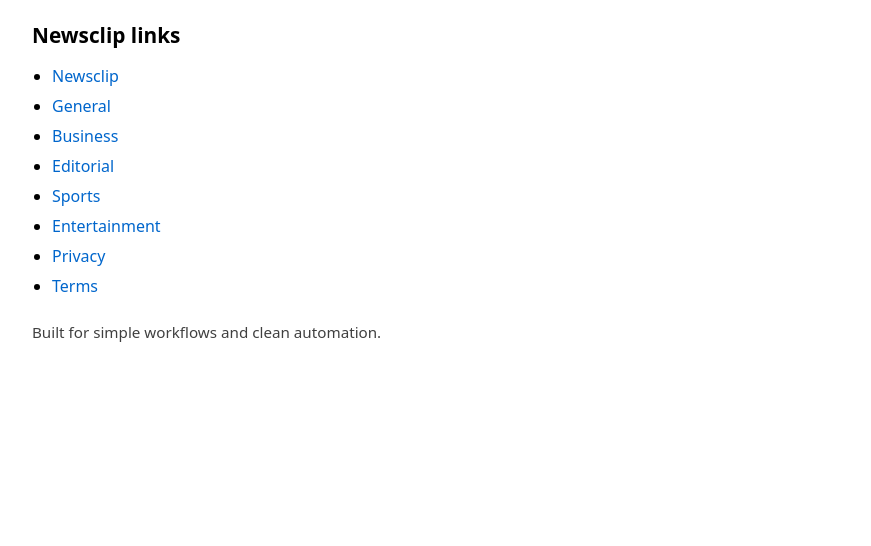
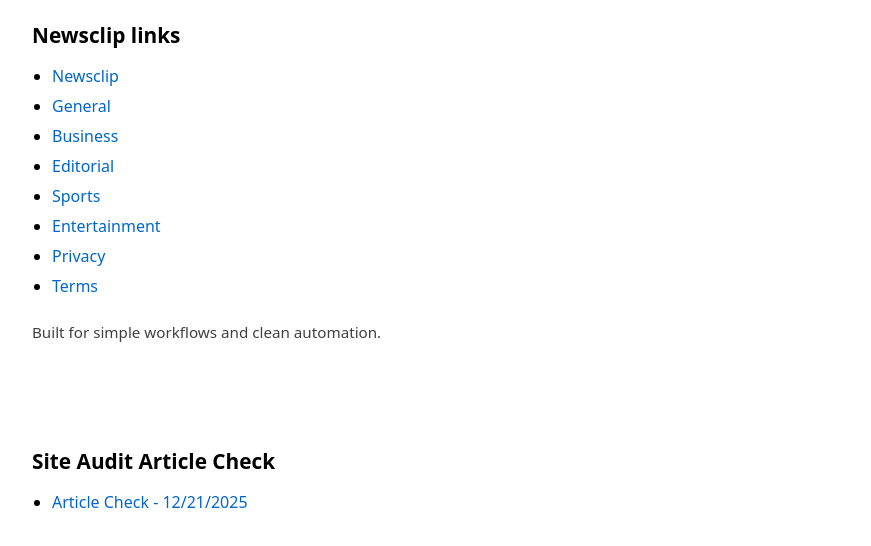
Before and after one commit to newsclip-bot/newsclip-entertainment-roundup, a website: page docs/index.html in a window 1280 px wide. Shown: the part 118-664 px from the top of the page, without its empty margins (178-1049 px from the left). Drawn offline with Linux system fonts and the light colour scheme.

Commit message:
Site check for 12/21/2025, success results for htttps://newsclip.com

```diff
--- a/docs/index.html
+++ b/docs/index.html
@@ -1,11 +1,13 @@
 <!doctype html>
 <html>
+
 <head>
   <meta charset="utf-8" />
   <meta name="viewport" content="width=device-width, initial-scale=1" />
   <title>Newsclip Utilities</title>
   <link rel="stylesheet" href="./style.css" />
 </head>
+
 <body>
   <main class="wrap">
     <h1>Newsclip Utility: Newsclip Entertainment Roundup</h1>
@@ -25,5 +27,14 @@
 
     <p class="muted">Built for simple workflows and clean automation.</p>
   </main>
+
+  <section class="wrap site-audit-article-check">
+    <h2>Site Audit Article Check</h2>
+    <ul class="article-links">
+      <li><a href="Newsclip-Utility-Site-Audit-Article-Check-2025-12-21T020540.html" class="article-page-link">Article
+          Check - 12/21/2025</a></li>
+    </ul>
+  </section>
 </body>
+
 </html>
```
Lines whose indentation alone changed are shown as unchanged.
